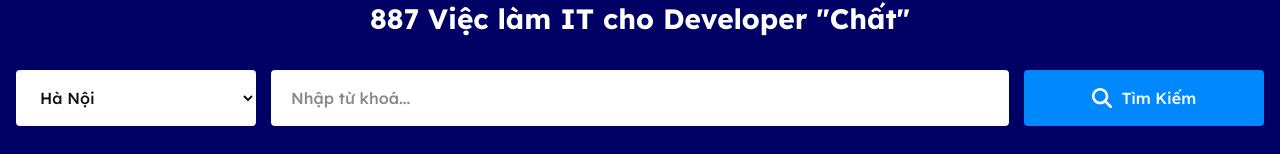
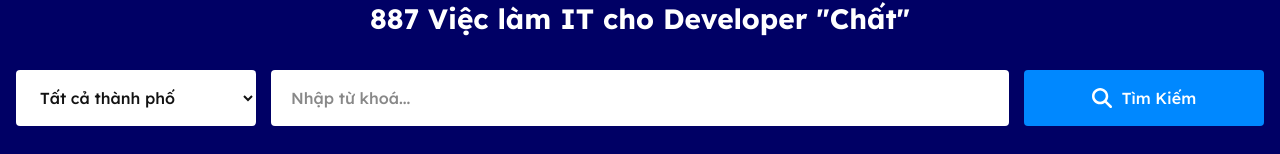
Before and after one commit to Pocki09/CV-FE, a Next.js app: page /search in a window 1280 px wide. Shown: the part 134-288 px from the top of the page. Built offline with nearby package versions, Linux system fonts and the light colour scheme; no server answers.

Commit message:
show data according to city

```diff
--- a/src/app/(pages)/search/SearchContainer.tsx
+++ b/src/app/(pages)/search/SearchContainer.tsx
@@ -9,16 +9,17 @@ export const SearchContainer = () => {
   const searchParams = useSearchParams();
   const language = searchParams.get("language") || "";
   const [jobList, setJobList] = useState<any[]>([]);
+  const city = searchParams.get("city") || "";
 
   useEffect(() => {
-    fetch(`${process.env.NEXT_PUBLIC_API_URL}/search?language=${language}`)
+    fetch(`${process.env.NEXT_PUBLIC_API_URL}/search?language=${language}&city=${city}`)
       .then((res) => res.json())
       .then((data) => {
         if (data.code == "success") {
           setJobList(data.jobs);
         }
       });
-  }, [language]);
+  }, [language, city]);
 
   return (
     <>
@@ -26,7 +27,7 @@ export const SearchContainer = () => {
         <div className="container mx-auto px-[16px]">
           <h2 className="font-[700] text-[28px] text-[#121212] mb-[30px]">
             {jobList.length} việc làm{" "}
-            <span className="text-[#0088FF]">{language}</span>
+            <span className="text-[#0088FF]">{language} {city}</span>
           </h2>
 
           <div
--- a/src/app/components/section1/Section1.tsx
+++ b/src/app/components/section1/Section1.tsx
@@ -1,10 +1,13 @@
 /* eslint-disable @typescript-eslint/no-explicit-any */
 /* eslint-disable @typescript-eslint/no-unused-vars */
 import Link from "next/link";
+import { useSearchParams } from "next/navigation";
 import { useRouter } from "next/router";
 import { FaMagnifyingGlass } from "react-icons/fa6";
 
 export const Section1 = () => {
+  const searchParams = useSearchParams();
+  const city = searchParams.get("city") || "";
   const router = useRouter();
 
   const handleSearch = (event: any) => {
@@ -33,10 +36,11 @@ export const Section1 = () => {
             <select
               name="city"
               className="bg-white md:w-[240px] w-[100%] h-[56px] rounded-[4px] px-[20px] font-[500] text-[16px] text-[#121212]"
+              defaultValue={city}
             >
+              <option value="">Tất cả thành phố</option>
               <option value="Hà Nội">Hà Nội</option>
               <option value="Đà Nẵng">Đà Nẵng</option>
-              <option value="Hồ Chí Minh">Hồ Chí Minh</option>
             </select>
             <input
               type="text"
```
